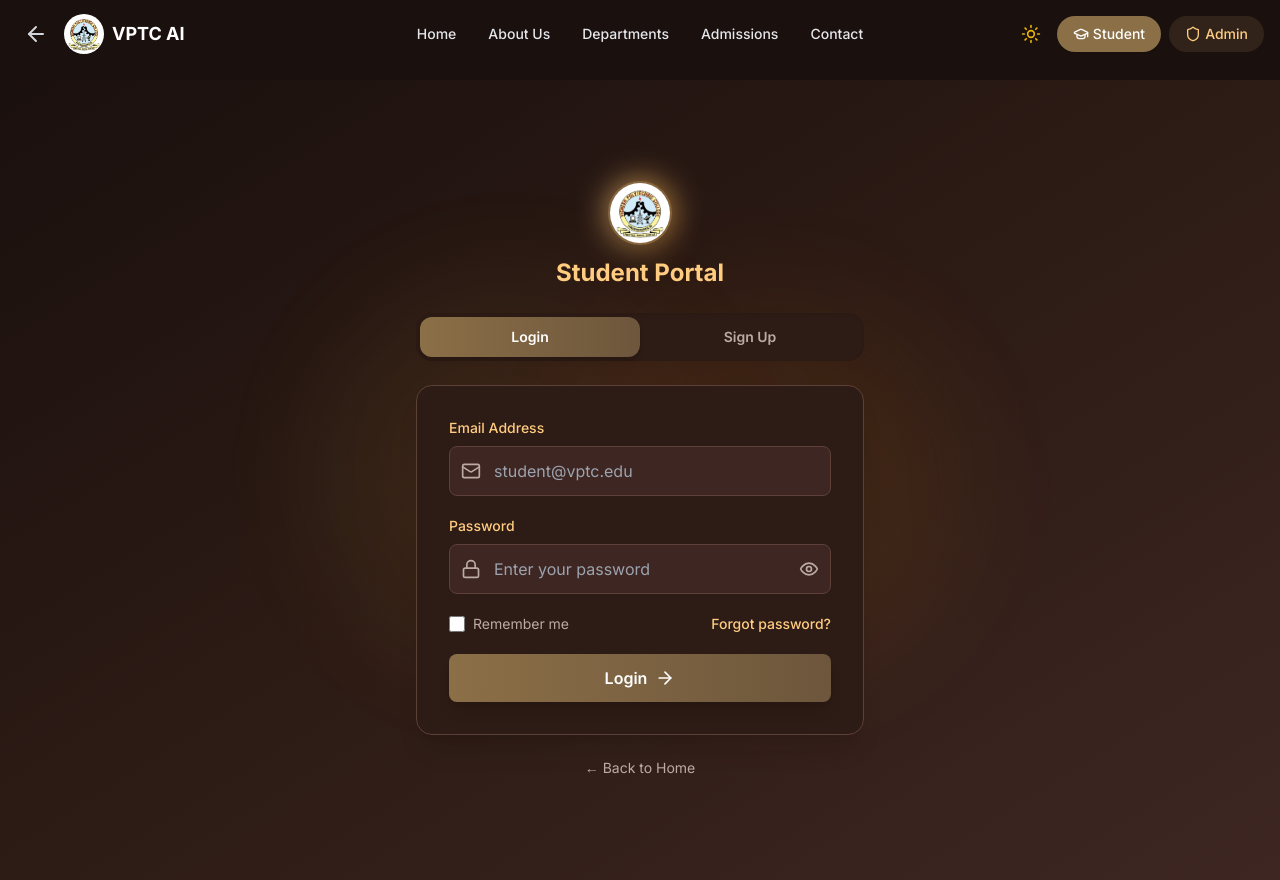
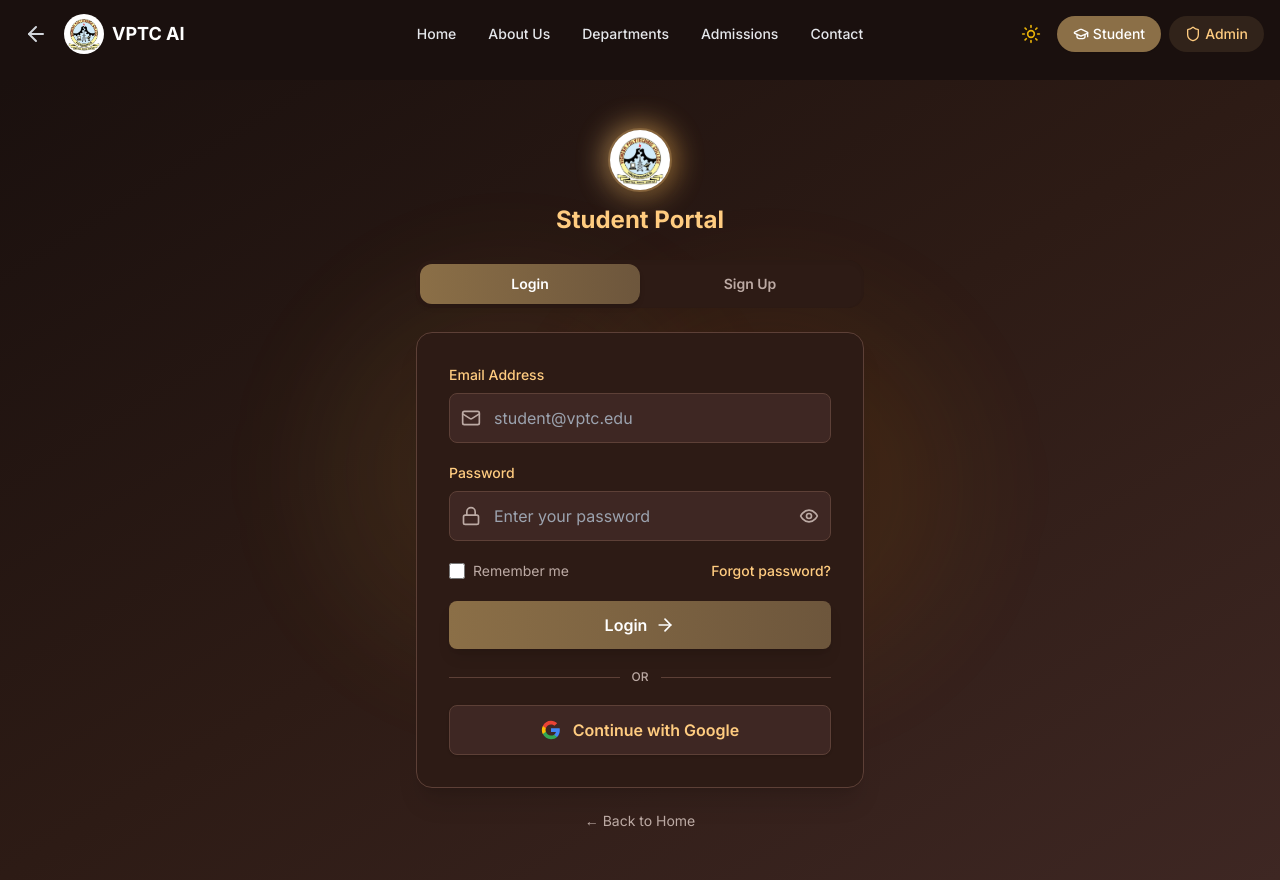
Before and after one commit to sri-vijay-git/vptc-ai-chatbot, a Next.js app in the folder frontend/: page /login in a window 1280 px wide. Built offline with nearby package versions, Linux system fonts and the light colour scheme.

Commit message:
feat: add Google OAuth sign-in button to student login and signup

```diff
--- a/frontend/app/auth/callback/page.tsx
+++ b/frontend/app/auth/callback/page.tsx
@@ -7,10 +7,8 @@
     const router = useRouter();
 
     useEffect(() => {
-        // Extract tokens from URL hash (Supabase OAuth returns tokens in fragment)
         const handleOAuthCallback = () => {
             try {
-                // Get the hash part of the URL
                 const hash = window.location.hash.substring(1);
                 const params = new URLSearchParams(hash);
 
@@ -18,16 +16,33 @@
                 const refreshToken = params.get('refresh_token');
 
                 if (accessToken) {
-                    // Store tokens in localStorage
                     localStorage.setItem('token', accessToken);
                     if (refreshToken) {
                         localStorage.setItem('refresh_token', refreshToken);
                     }
 
-                    // Redirect to chat page
-                    router.push('/chat');
+                    // Decode JWT to extract user info for localStorage
+                    try {
+                        const parts = accessToken.split('.');
+                        if (parts.length === 3) {
+                            const payload = JSON.parse(atob(parts[1]));
+                            const meta = payload.user_metadata || {};
+                            localStorage.setItem('user', JSON.stringify({
+                                id: payload.sub,
+                                email: payload.email || meta.email || '',
+                                full_name: meta.full_name || meta.name || payload.email?.split('@')[0] || 'Student',
+                                role: meta.role || 'student',
+                                avatar_url: meta.avatar_url || meta.picture || null,
+                            }));
+                        }
+                    } catch {
+                        // If JWT decode fails, store minimal info
+                        localStorage.setItem('user', JSON.stringify({ role: 'student' }));
+                    }
+
+                    window.dispatchEvent(new Event('auth-change'));
+                    router.push('/');
                 } else {
-                    // No token found, redirect to login with error
                     router.push('/login?error=auth_failed');
                 }
             } catch (error) {
--- a/frontend/app/login/page.tsx
+++ b/frontend/app/login/page.tsx
@@ -7,6 +7,16 @@
 import Image from "next/image";
 import api from "@/lib/api";
 import { motion, AnimatePresence } from "framer-motion";
+
+// Google Icon SVG component
+const GoogleIcon = () => (
+    <svg width="20" height="20" viewBox="0 0 24 24">
+        <path fill="#4285F4" d="M22.56 12.25c0-.78-.07-1.53-.2-2.25H12v4.26h5.92c-.26 1.37-1.04 2.53-2.21 3.31v2.77h3.57c2.08-1.92 3.28-4.74 3.28-8.09z"/>
+        <path fill="#34A853" d="M12 23c2.97 0 5.46-.98 7.28-2.66l-3.57-2.77c-.98.66-2.23 1.06-3.71 1.06-2.86 0-5.29-1.93-6.16-4.53H2.18v2.84C3.99 20.53 7.7 23 12 23z"/>
+        <path fill="#FBBC05" d="M5.84 14.09c-.22-.66-.35-1.36-.35-2.09s.13-1.43.35-2.09V7.07H2.18C1.43 8.55 1 10.22 1 12s.43 3.45 1.18 4.93l3.66-2.84z"/>
+        <path fill="#EA4335" d="M12 5.38c1.62 0 3.06.56 4.21 1.64l3.15-3.15C17.45 2.09 14.97 1 12 1 7.7 1 3.99 3.47 2.18 7.07l3.66 2.84c.87-2.6 3.3-4.53 6.16-4.53z"/>
+    </svg>
+);
 
 export default function AuthPage() {
     const router = useRouter();
@@ -37,6 +47,21 @@
         setError("");
         setSuccess("");
         setMode(newMode);
+    };
+
+    const handleGoogleSignIn = async () => {
+        setLoading(true);
+        setError("");
+        try {
+            const SUPABASE_URL = process.env.NEXT_PUBLIC_SUPABASE_URL;
+            const SUPABASE_ANON_KEY = process.env.NEXT_PUBLIC_SUPABASE_ANON_KEY;
+            const redirectTo = `${window.location.origin}/auth/callback`;
+            const oauthUrl = `${SUPABASE_URL}/auth/v1/authorize?provider=google&redirect_to=${encodeURIComponent(redirectTo)}&access_type=offline`;
+            window.location.href = oauthUrl;
+        } catch (err) {
+            setError("Failed to initiate Google sign-in. Please try again.");
+            setLoading(false);
+        }
     };
 
     const handleLogin = async (e: React.FormEvent) => {
@@ -278,6 +303,24 @@
                                     {loading ? "Logging in..." : "Login"}
                                     <ArrowRight className="w-5 h-5" />
                                 </button>
+
+                                {/* OR divider */}
+                                <div className="flex items-center gap-3 my-1">
+                                    <div className="flex-1 h-px bg-[#D7CCC8] dark:bg-[#5D4037]" />
+                                    <span className="text-xs text-[#8B6F47] dark:text-[#BCAAA4] font-medium">OR</span>
+                                    <div className="flex-1 h-px bg-[#D7CCC8] dark:bg-[#5D4037]" />
+                                </div>
+
+                                {/* Google Sign In */}
+                                <button
+                                    type="button"
+                                    onClick={handleGoogleSignIn}
+                                    disabled={loading}
+                                    className="w-full py-3 bg-white dark:bg-[#3E2723] border border-[#D7CCC8] dark:border-[#5D4037] hover:bg-[#FFF8F0] dark:hover:bg-[#4E342E] text-[#3E2723] dark:text-[#FFCC80] font-semibold rounded-lg transition-all transform hover:scale-[1.02] flex items-center justify-center gap-3 disabled:opacity-50 disabled:cursor-not-allowed shadow hover:shadow-md"
+                                >
+                                    <GoogleIcon />
+                                    Continue with Google
+                                </button>
                             </motion.form>
                         ) : (
                             <motion.form
@@ -383,6 +426,24 @@
                                     {loading ? "Creating account..." : "Create Account"}
                                     <ArrowRight className="w-5 h-5" />
                                 </button>
+
+                                {/* OR divider */}
+                                <div className="flex items-center gap-3 my-1">
+                                    <div className="flex-1 h-px bg-[#D7CCC8] dark:bg-[#5D4037]" />
+                                    <span className="text-xs text-[#8B6F47] dark:text-[#BCAAA4] font-medium">OR</span>
+                                    <div className="flex-1 h-px bg-[#D7CCC8] dark:bg-[#5D4037]" />
+                                </div>
+
+                                {/* Google Sign Up */}
+                                <button
+                                    type="button"
+                                    onClick={handleGoogleSignIn}
+                                    disabled={loading}
+                                    className="w-full py-3 bg-white dark:bg-[#3E2723] border border-[#D7CCC8] dark:border-[#5D4037] hover:bg-[#FFF8F0] dark:hover:bg-[#4E342E] text-[#3E2723] dark:text-[#FFCC80] font-semibold rounded-lg transition-all transform hover:scale-[1.02] flex items-center justify-center gap-3 disabled:opacity-50 disabled:cursor-not-allowed shadow hover:shadow-md"
+                                >
+                                    <GoogleIcon />
+                                    Sign up with Google
+                                </button>
                             </motion.form>
                         )}
                     </AnimatePresence>
--- a/frontend/lib/api.ts
+++ b/frontend/lib/api.ts
@@ -5,6 +5,7 @@
 
 const api = axios.create({
     baseURL: API_URL,
+    timeout: 120000, // 2 minutes timeout for long-running PDF processing on Render
     headers: {
         "Content-Type": "application/json",
     },
```
Also changed, not shown: 1 other file (tests, documents, lock files or other folders).
